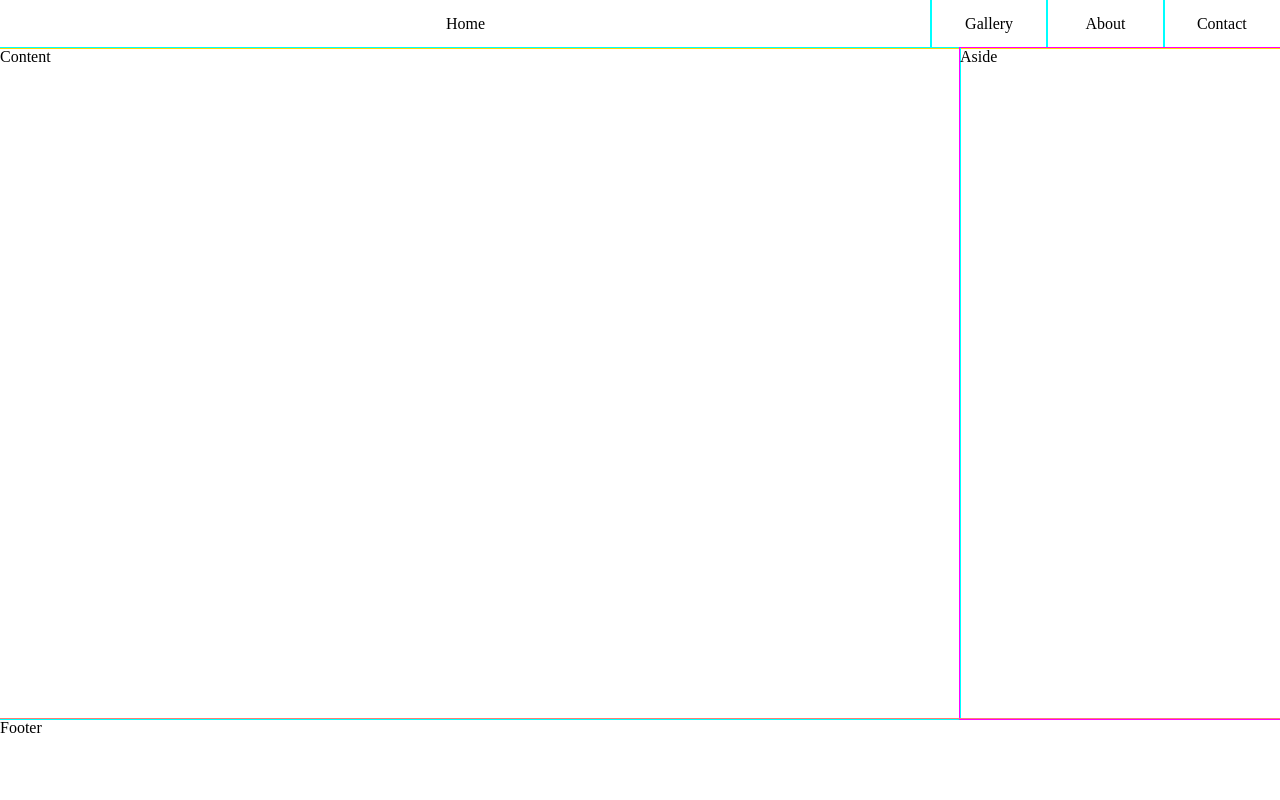
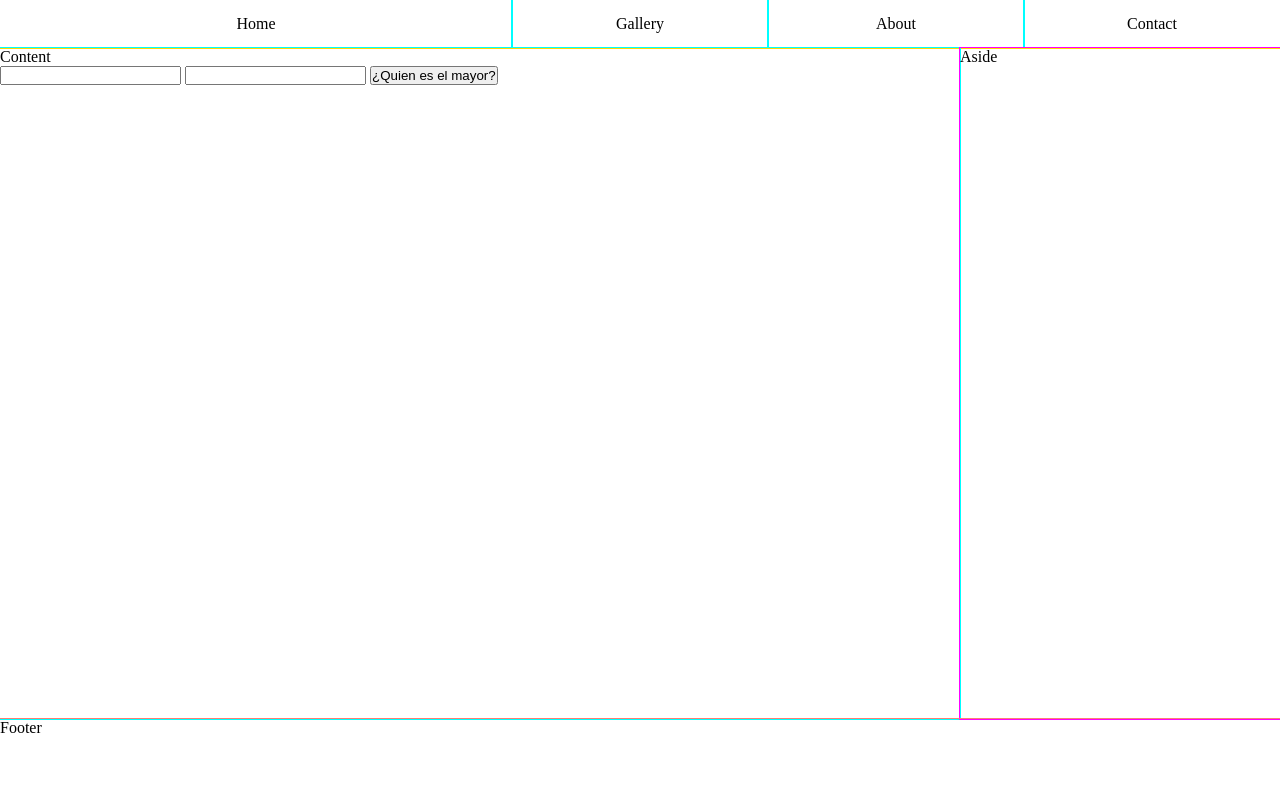
Before and after one commit to EloyChavezDev/flex-layout, a plain HTML site: page index.html in a window 1280 px wide. Drawn offline with Linux system fonts and the light colour scheme.

Commit message:
V 1.02
Se le agrego un pequeño código Javascript que compara 2 números diciéndote cual es el mayor

```diff
--- a/index.html
+++ b/index.html
@@ -5,6 +5,7 @@
     <meta http-equiv="X-UA-Compatible" content="IE=edge">
     <meta name="viewport" content="width=device-width, initial-scale=1.0">
     <link rel="stylesheet" href="layout.css">
+    <script src="main.js"></script>
     <title>Document</title>
 </head>
 <body>
@@ -18,7 +19,13 @@
 
     </header>
     <section class="container">
-        <section class="content">Content</section>
+        <section class="content">Content
+            <form>
+                <input type="text" id="num1" />
+                <input type="text" id="num2" />
+                <button type="button" onclick="mayorNum()">¿Quien es el mayor?</button>
+              </form>
+        </section>
         <aside class="aside">Aside</aside>
 
     </section>
--- a/layout.css
+++ b/layout.css
@@ -51,5 +51,5 @@
 }
 
 .menu-item:hover{
-    flex: 8;
+    flex: 2;
 }
--- /dev/null
+++ b/main.js
@@ -0,0 +1,20 @@
+function mayorNum() {
+
+    var num1 = parseInt(document.getElementById("num1").value);
+    var num2 = parseInt(document.getElementById("num2").value);
+
+    if (num1 && num2) {
+      if (num1 >= num2) {
+        if (num1 == num2) {
+          alert("Los numeros son iguales")
+        } else {
+          alert(num1 + " es mayor")
+        }
+      } else {
+        alert(num2 + " es mayor")
+      }
+    } else {
+      alert("Revisa los datos te falto introducir uno o ambos numeros")
+    }
+
+  }
```
